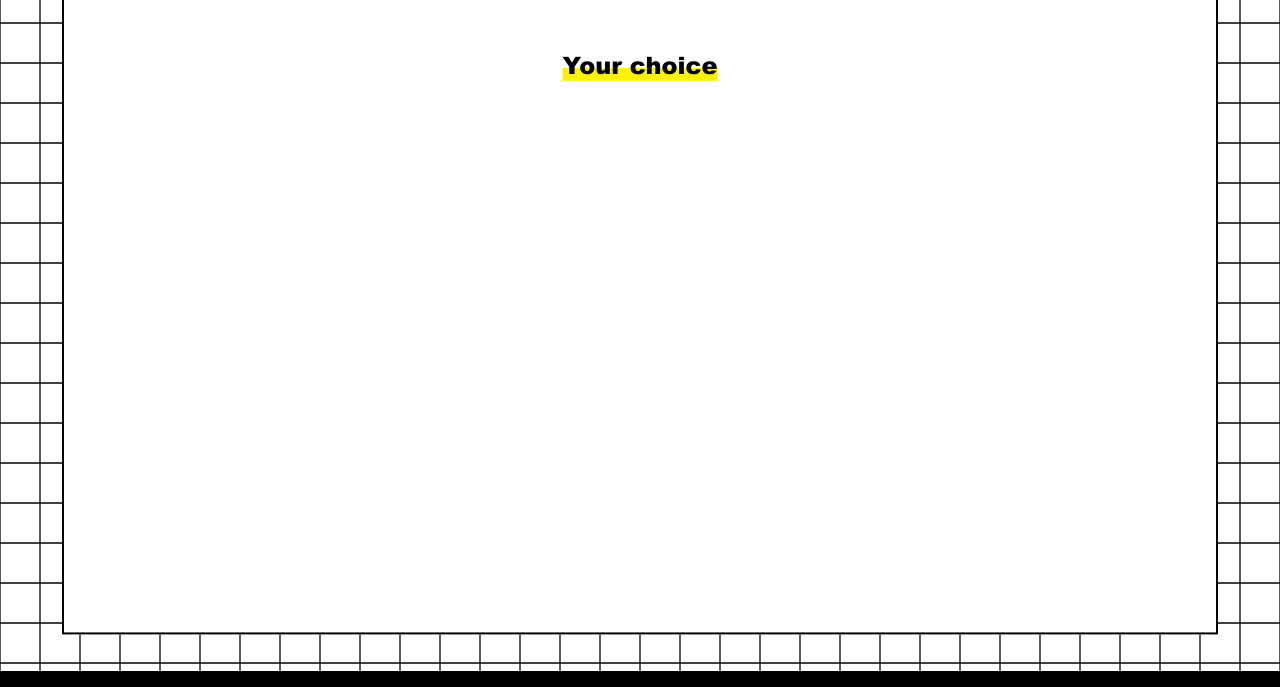
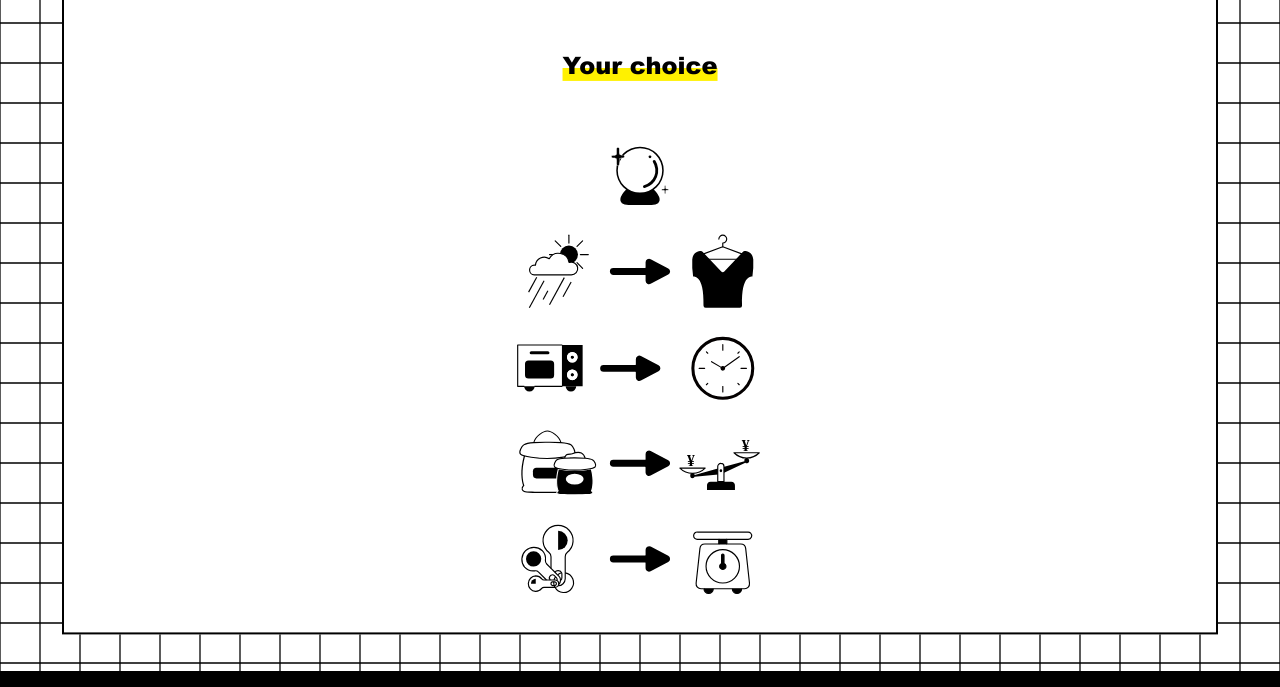
Before and after one commit to nono2224/AMR-project-2, a plain HTML site: page index.html in a window 1280 px wide. Shown: the part 113-800 px from the top of the page. Drawn offline with nearby package versions, Linux system fonts and the light colour scheme.

Commit message:
update: アイコンの実装

```diff
--- a/styles/home/main/main.scss
+++ b/styles/home/main/main.scss
@@ -112,22 +112,37 @@ html {
                         .app-one {
                             width: 100%;
                             height: 19%;
+                            background-image: url(../../../images/home/01.svg);
+                            background-repeat: no-repeat;
+                            background-position: center;
                         }
                         .app-two {
                             width: 100%;
                             height: 19%;
+                            background-image: url(../../../images/home/02.svg);
+                            background-repeat: no-repeat;
+                            background-position: center;
                         }
                         .app-three {
                             width: 100%;
                             height: 19%;
+                            background-image: url(../../../images/home/03.svg);
+                            background-repeat: no-repeat;
+                            background-position: center;
                         }
                         .app-four {
                             width: 100%;
                             height: 19%;
+                            background-image: url(../../../images/home/04.svg);
+                            background-repeat: no-repeat;
+                            background-position: center;
                         }
                         .app-five {
                             width: 100%;
                             height: 19%;
+                            background-image: url(../../../images/home/05.svg);
+                            background-repeat: no-repeat;
+                            background-position: center;
                         }
                         .remainder {
                             width: 100%;
```
Also changed, not shown: images/home/01.svg (added), images/home/02.svg (added), images/home/03.svg (added), images/home/04.svg (added), images/home/05.svg (added), styles/home/main/main.css.
